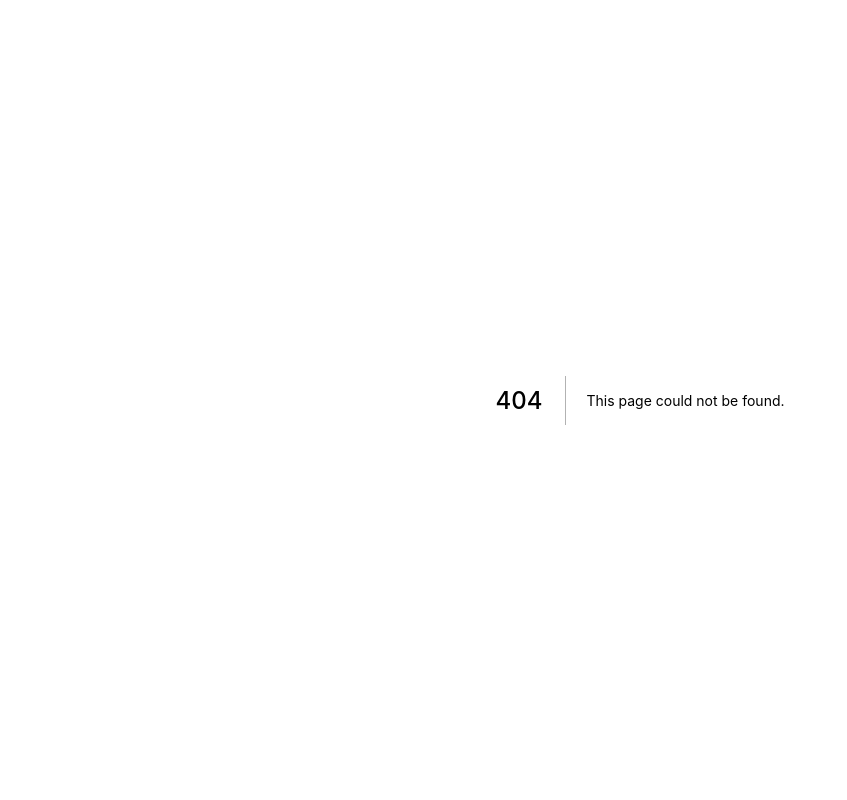
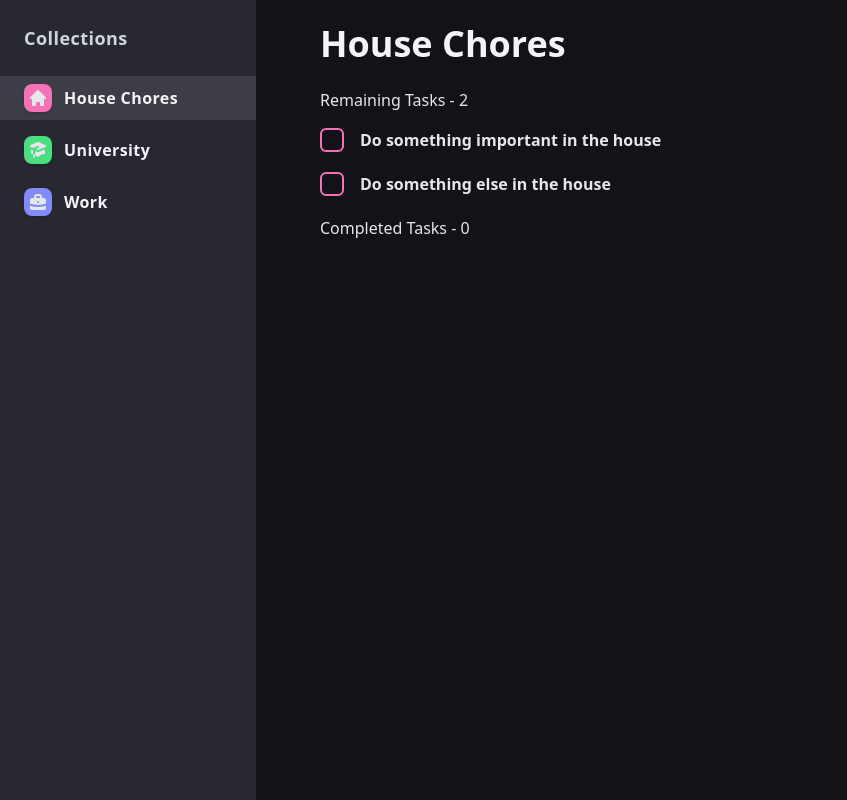
Before and after one commit to Dvalo/next-tasks, a Next.js app: page /collections/1 in a window 1280 px wide. Before the commit this address had no page. Shown: the whole page, without its empty margins (0-847 px from the left). Built offline with nearby package versions, Linux system fonts and the light colour scheme.

Commit message:
Create collections page

```diff
--- a/src/layout/index.tsx
+++ b/src/layout/index.tsx
@@ -4,13 +4,14 @@ import Content from "@layout/content/Content";
 
 type IProps = {
   children: ReactNode;
+  loading: boolean;
 };
 
-function Layout({ children }: IProps) {
+function Layout({ children, loading }: IProps) {
   return (
     <div className="flex min-h-screen text-gray-200">
       <Sidebar />
-      <Content>{children}</Content>
+      <Content>{loading ? "temporary loading" : children}</Content>
     </div>
   );
 }
--- /dev/null
+++ b/src/pages/collections/[id].tsx
@@ -0,0 +1,67 @@
+import React from "react";
+import { useRouter } from "next/router";
+import Head from "next/head";
+import Layout from "@layout/index";
+import PageTitle from "@components/PageTitle";
+import { useTasksContext } from "@context/TasksProvider";
+import TaskItem from "@components/TaskItem";
+import {
+  backgroundColorFallback,
+  borderColorFallback,
+} from "@helpers/fallback";
+
+function CollectionPage() {
+  const { tasks } = useTasksContext();
+  const router = useRouter();
+  const { id } = router.query;
+  const currentCollection = tasks.filter((task) => task.id === Number(id))[0];
+  const nonCompletedTasks = currentCollection
+    ? currentCollection.tasks.filter((task) => !task.completed)
+    : [];
+  const completedTasks = currentCollection
+    ? currentCollection.tasks.filter((task) => task.completed)
+    : [];
+
+  return (
+    <Layout loading={!id || !currentCollection}>
+      <Head>
+        <title>Collection Tasks</title>
+      </Head>
+      {currentCollection && (
+        <>
+          <PageTitle title={currentCollection.title} />
+          <div className="mt-6">
+            <div className="mb-4">
+              Remaining Tasks - {nonCompletedTasks.length}
+            </div>
+            {nonCompletedTasks.map((task) => (
+              <TaskItem
+                collectionId={currentCollection.id}
+                borderColor={borderColorFallback(currentCollection.color)}
+                checkedColor={backgroundColorFallback(currentCollection.color)}
+                task={task}
+                block={true}
+                key={task.id}
+              />
+            ))}
+            <div className="mb-4">
+              Completed Tasks - {completedTasks.length}
+            </div>
+            {completedTasks.map((task) => (
+              <TaskItem
+                collectionId={currentCollection.id}
+                borderColor={borderColorFallback(currentCollection.color)}
+                checkedColor={backgroundColorFallback(currentCollection.color)}
+                task={task}
+                block={true}
+                key={task.id}
+              />
+            ))}
+          </div>
+        </>
+      )}
+    </Layout>
+  );
+}
+
+export default CollectionPage;
```
